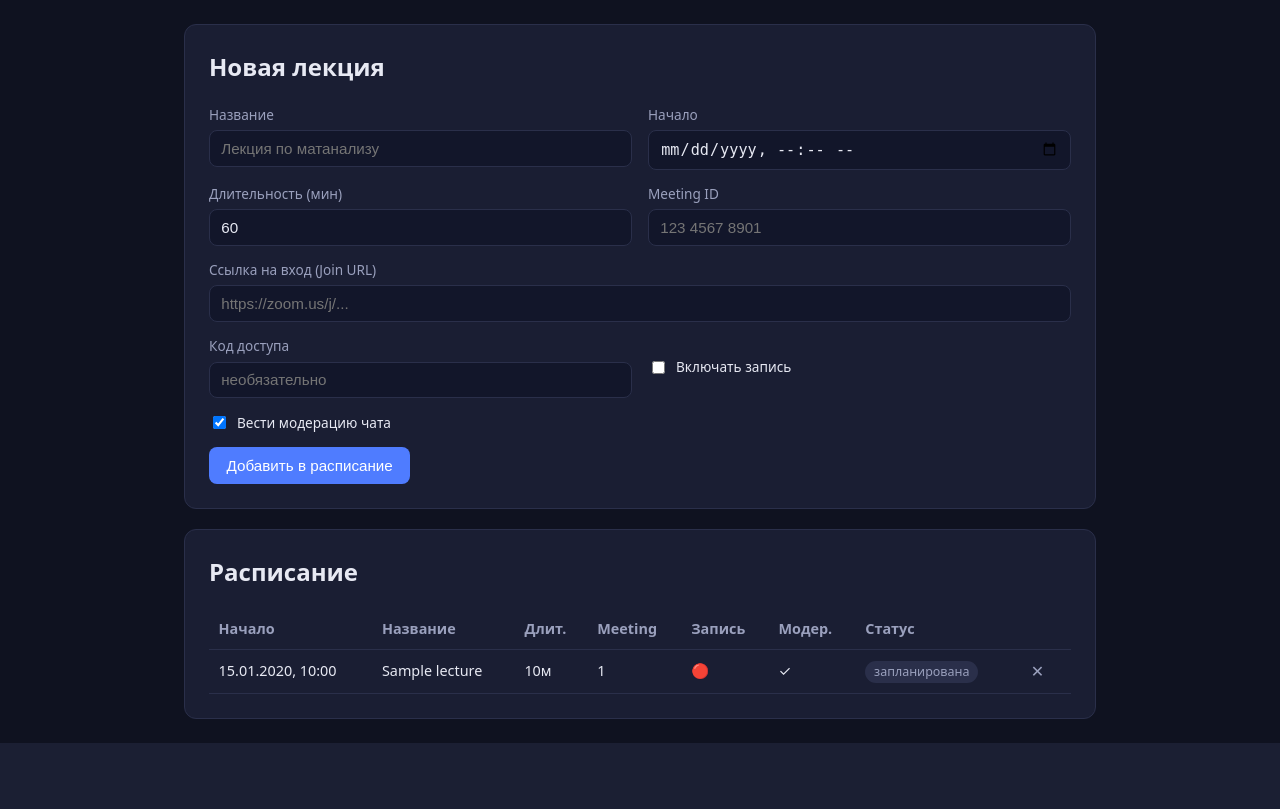
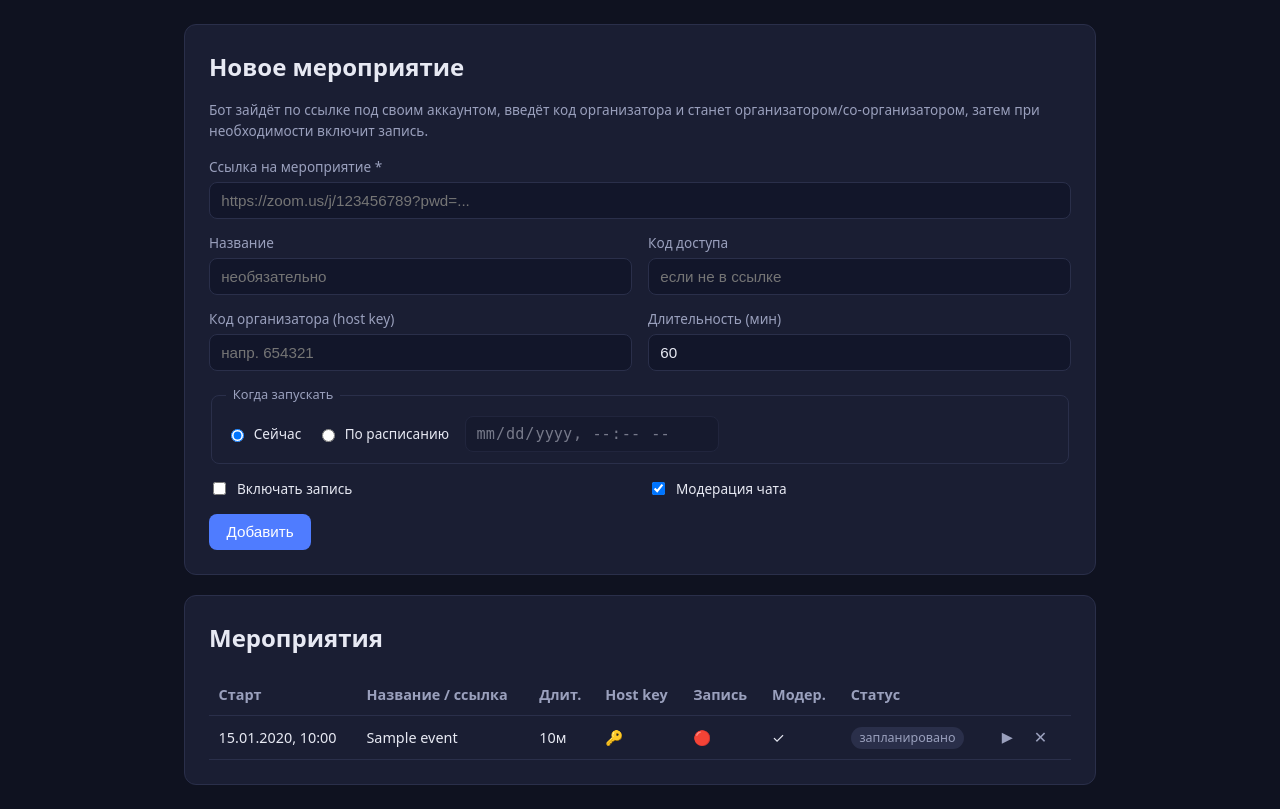
Before and after one commit to telenokpetr/myvibedev, a FastAPI app: page / in a window 1280 px wide. Shown: the part 63-872 px from the top of the page. Before the commit the page ends 806 px from the top, so only its background shows below. Run offline with FastAPI, Linux system fonts and the light colour scheme; tables that the repository leaves empty hold one stand-in row (values such as "Sample post").

Commit message:
Этап 2 (переработка): формат «мероприятие» вместо создания митингов
- модель Event: ссылка на конференцию, passcode, host key (код организатора),
  режим «сейчас/по расписанию», флаги записи и модерации, статусы
- API /api/events: CRUD + POST /{id}/start-now, валидация времени
- интерфейс: форма (ссылка + host key + режим), таблица со статусами,
  кнопки «запустить сейчас» и «удалить»
- Zoom REST API убран из плана: бот входит по ссылке и забирает хоста по host key
  через десктоп-клиент, запись — локально через ffmpeg

Co-Authored-By: Claude Opus 4.8 <noreply@anthropic.com>

```diff
--- a/web/app/main.py
+++ b/web/app/main.py
@@ -10,7 +10,7 @@ from sqlalchemy import text
 from app import models  # noqa: F401  (регистрирует таблицы в metadata)
 from app.config import settings
 from app.database import Base, engine
-from app.routers import lectures
+from app.routers import events
 
 BASE_DIR = Path(__file__).resolve().parent
 templates = Jinja2Templates(directory=str(BASE_DIR / "templates"))
@@ -25,7 +25,7 @@ async def lifespan(app: FastAPI):
 
 app = FastAPI(title="Zoom Bot Console", version="0.1.0", lifespan=lifespan)
 
-app.include_router(lectures.router)
+app.include_router(events.router)
 
 static_dir = BASE_DIR / "static"
 static_dir.mkdir(exist_ok=True)
--- a/web/app/static/app.js
+++ b/web/app/static/app.js
@@ -1,16 +1,16 @@
 const STATUS_LABELS = {
-  scheduled: "запланирована",
+  scheduled: "запланировано",
   joining: "подключается",
+  claiming: "берёт хост",
   live: "в эфире",
   recording: "запись",
-  finished: "завершена",
-  canceled: "отменена",
+  finished: "завершено",
+  canceled: "отменено",
   error: "ошибка",
 };
 
 function fmtDate(iso) {
-  const d = new Date(iso);
-  return d.toLocaleString("ru-RU", {
+  return new Date(iso).toLocaleString("ru-RU", {
     day: "2-digit", month: "2-digit", year: "numeric",
     hour: "2-digit", minute: "2-digit",
   });
@@ -22,56 +22,92 @@ function esc(s) {
   }[c]));
 }
 
-async function loadLectures() {
-  const tbody = document.querySelector("#lectures tbody");
+function shortUrl(u) {
   try {
-    const r = await fetch("/api/lectures");
+    const url = new URL(u);
+    return url.host + url.pathname;
+  } catch {
+    return u;
+  }
+}
+
+async function loadEvents() {
+  const tbody = document.querySelector("#events tbody");
+  try {
+    const r = await fetch("/api/events");
     const items = await r.json();
     if (!items.length) {
-      tbody.innerHTML = '<tr><td colspan="8" class="muted">пока пусто — добавьте лекцию выше</td></tr>';
+      tbody.innerHTML = '<tr><td colspan="8" class="muted">пока пусто — добавьте мероприятие выше</td></tr>';
       return;
     }
-    tbody.innerHTML = items.map((l) => `
+    tbody.innerHTML = items.map((e) => {
+      const name = e.title
+        ? esc(e.title)
+        : `<a href="${esc(e.join_url)}" target="_blank" rel="noopener">${esc(shortUrl(e.join_url))}</a>`;
+      return `
       <tr>
-        <td>${fmtDate(l.start_time)}</td>
-        <td>${esc(l.title)}</td>
-        <td>${l.duration_min}м</td>
-        <td>${esc(l.zoom_meeting_id) || "—"}</td>
-        <td>${l.record ? "🔴" : "—"}</td>
-        <td>${l.moderate ? "✓" : "—"}</td>
-        <td><span class="pill pill-${l.status}">${STATUS_LABELS[l.status] || l.status}</span></td>
-        <td><button class="del" data-id="${l.id}" title="Удалить">✕</button></td>
-      </tr>`).join("");
+        <td>${fmtDate(e.start_time)}</td>
+        <td>${name}</td>
+        <td>${e.duration_min}м</td>
+        <td>${e.host_key ? "🔑" : "—"}</td>
+        <td>${e.record ? "🔴" : "—"}</td>
+        <td>${e.moderate ? "✓" : "—"}</td>
+        <td><span class="pill pill-${e.status}">${STATUS_LABELS[e.status] || e.status}</span></td>
+        <td class="row-actions">
+          <button class="run" data-id="${e.id}" title="Запустить сейчас">▶</button>
+          <button class="del" data-id="${e.id}" title="Удалить">✕</button>
+        </td>
+      </tr>`;
+    }).join("");
 
-    tbody.querySelectorAll("button.del").forEach((btn) => {
-      btn.addEventListener("click", () => deleteLecture(btn.dataset.id));
-    });
-  } catch (e) {
+    tbody.querySelectorAll("button.del").forEach((b) =>
+      b.addEventListener("click", () => deleteEvent(b.dataset.id)));
+    tbody.querySelectorAll("button.run").forEach((b) =>
+      b.addEventListener("click", () => startNow(b.dataset.id)));
+  } catch {
     tbody.innerHTML = '<tr><td colspan="8" class="err-cell">не удалось загрузить</td></tr>';
   }
 }
 
-async function deleteLecture(id) {
-  if (!confirm("Удалить лекцию из расписания?")) return;
-  const r = await fetch(`/api/lectures/${id}`, { method: "DELETE" });
-  if (r.ok) loadLectures();
+async function deleteEvent(id) {
+  if (!confirm("Удалить мероприятие?")) return;
+  const r = await fetch(`/api/events/${id}`, { method: "DELETE" });
+  if (r.ok) loadEvents();
 }
 
-document.getElementById("lecture-form").addEventListener("submit", async (e) => {
+async function startNow(id) {
+  if (!confirm("Запустить сейчас? Бот подключится, как только будет готов планировщик и воркер.")) return;
+  const r = await fetch(`/api/events/${id}/start-now`, { method: "POST" });
+  if (r.ok) loadEvents();
+}
+
+// Переключение режима: datetime активно только для «по расписанию».
+const form = document.getElementById("event-form");
+form.querySelectorAll('input[name="mode"]').forEach((radio) => {
+  radio.addEventListener("change", () => {
+    const scheduled = form.mode.value === "scheduled";
+    form.start_time.disabled = !scheduled;
+    form.start_time.required = scheduled;
+  });
+});
+
+form.addEventListener("submit", async (e) => {
   e.preventDefault();
   const f = e.target;
   const msg = document.getElementById("form-msg");
+  const isNow = f.mode.value === "now";
   const payload = {
-    title: f.title.value.trim(),
-    start_time: f.start_time.value,   // "YYYY-MM-DDTHH:MM" — локальное время
+    title: f.title.value.trim() || null,
+    join_url: f.join_url.value.trim(),
+    passcode: f.passcode.value.trim() || null,
+    host_key: f.host_key.value.trim() || null,
     duration_min: Number(f.duration_min.value),
-    zoom_meeting_id: f.zoom_meeting_id.value.trim() || null,
-    zoom_join_url: f.zoom_join_url.value.trim() || null,
-    zoom_passcode: f.zoom_passcode.value.trim() || null,
     record: f.record.checked,
     moderate: f.moderate.checked,
+    start_now: isNow,
+    start_time: isNow ? null : f.start_time.value,
   };
-  const r = await fetch("/api/lectures", {
+  const r = await fetch("/api/events", {
     method: "POST",
     headers: { "Content-Type": "application/json" },
     body: JSON.stringify(payload),
@@ -82,11 +118,13 @@ document.getElementById("lecture-form").addEventListener("submit", async (e) =>
     f.reset();
     f.moderate.checked = true;
     f.duration_min.value = 60;
-    loadLectures();
+    f.start_time.disabled = true;
+    loadEvents();
     setTimeout(() => (msg.textContent = ""), 2500);
   } else {
     const err = await r.json().catch(() => ({}));
-    msg.textContent = "ошибка: " + (err.detail?.[0]?.msg || err.detail || r.status);
+    const detail = Array.isArray(err.detail) ? err.detail[0]?.msg : err.detail;
+    msg.textContent = "ошибка: " + (detail || r.status);
     msg.className = "msg err";
   }
 });
@@ -106,6 +144,6 @@ async function refreshStatus() {
   }
 }
 
-loadLectures();
+loadEvents();
 refreshStatus();
 setInterval(refreshStatus, 5000);
--- a/web/app/static/style.css
+++ b/web/app/static/style.css
@@ -124,6 +124,42 @@ button.del:hover { color: var(--err); }
 .pill-canceled { background: #2a2f4a; color: var(--muted); }
 .pill-error { background: rgba(231,76,60,.18); color: var(--err); }
 
+.hint { font-size: 0.85rem; color: var(--muted); margin: -0.3rem 0 1rem; }
+
+/* Режим запуска */
+fieldset.mode {
+  border: 1px solid #2a2f4a;
+  border-radius: 8px;
+  padding: 0.7rem 0.9rem;
+  display: flex;
+  align-items: center;
+  gap: 1rem;
+  flex-wrap: wrap;
+}
+fieldset.mode legend { color: var(--muted); font-size: 0.8rem; padding: 0 0.4rem; }
+label.radio { flex-direction: row; align-items: center; gap: 0.4rem; color: var(--text); }
+fieldset.mode input[type="datetime-local"] {
+  background: #12162a;
+  border: 1px solid #2a2f4a;
+  border-radius: 8px;
+  padding: 0.45rem 0.6rem;
+  color: var(--text);
+}
+fieldset.mode input[type="datetime-local"]:disabled { opacity: 0.45; }
+
+td a { color: var(--accent); text-decoration: none; }
+td a:hover { text-decoration: underline; }
+
+.row-actions { display: flex; gap: 0.3rem; }
+button.run {
+  background: transparent;
+  color: var(--muted);
+  padding: 0.2rem 0.5rem;
+  font-size: 0.9rem;
+}
+button.run:hover { color: var(--ok); }
+.pill-claiming { background: rgba(79,124,255,.18); color: var(--accent); }
+
 @media (max-width: 640px) {
   .grid { grid-template-columns: 1fr; }
 }
--- a/web/app/templates/index.html
+++ b/web/app/templates/index.html
@@ -3,7 +3,7 @@
 <head>
   <meta charset="utf-8">
   <meta name="viewport" content="width=device-width, initial-scale=1">
-  <title>Zoom Bot Console — расписание</title>
+  <title>Zoom Bot Console — мероприятия</title>
   <link rel="stylesheet" href="/static/style.css">
 </head>
 <body>
@@ -14,47 +14,55 @@
 
   <main>
     <section class="card">
-      <h2>Новая лекция</h2>
-      <form id="lecture-form" class="grid">
+      <h2>Новое мероприятие</h2>
+      <p class="hint">Бот зайдёт по ссылке под своим аккаунтом, введёт код организатора
+         и станет организатором/со-организатором, затем при необходимости включит запись.</p>
+      <form id="event-form" class="grid">
+        <label class="wide">Ссылка на мероприятие *
+          <input name="join_url" required placeholder="https://zoom.us/j/123456789?pwd=...">
+        </label>
         <label>Название
-          <input name="title" required maxlength="255" placeholder="Лекция по матанализу">
+          <input name="title" maxlength="255" placeholder="необязательно">
         </label>
-        <label>Начало
-          <input name="start_time" type="datetime-local" required>
+        <label>Код доступа
+          <input name="passcode" placeholder="если не в ссылке">
+        </label>
+        <label>Код организатора (host key)
+          <input name="host_key" maxlength="32" placeholder="напр. 654321">
         </label>
         <label>Длительность (мин)
           <input name="duration_min" type="number" min="1" max="1440" value="60" required>
         </label>
-        <label>Meeting ID
-          <input name="zoom_meeting_id" placeholder="123 4567 8901">
-        </label>
-        <label class="wide">Ссылка на вход (Join URL)
-          <input name="zoom_join_url" placeholder="https://zoom.us/j/...">
-        </label>
-        <label>Код доступа
-          <input name="zoom_passcode" placeholder="необязательно">
-        </label>
+
+        <fieldset class="wide mode">
+          <legend>Когда запускать</legend>
+          <label class="radio"><input type="radio" name="mode" value="now" checked> Сейчас</label>
+          <label class="radio"><input type="radio" name="mode" value="scheduled"> По расписанию</label>
+          <input name="start_time" type="datetime-local" disabled>
+        </fieldset>
+
         <label class="check">
           <input name="record" type="checkbox"> Включать запись
         </label>
         <label class="check">
-          <input name="moderate" type="checkbox" checked> Вести модерацию чата
+          <input name="moderate" type="checkbox" checked> Модерация чата
         </label>
+
         <div class="actions wide">
-          <button type="submit">Добавить в расписание</button>
+          <button type="submit">Добавить</button>
           <span id="form-msg" class="msg"></span>
         </div>
       </form>
     </section>
 
     <section class="card">
-      <h2>Расписание</h2>
+      <h2>Мероприятия</h2>
       <div class="table-wrap">
-        <table id="lectures">
+        <table id="events">
           <thead>
             <tr>
-              <th>Начало</th><th>Название</th><th>Длит.</th>
-              <th>Meeting</th><th>Запись</th><th>Модер.</th>
+              <th>Старт</th><th>Название / ссылка</th><th>Длит.</th>
+              <th>Host key</th><th>Запись</th><th>Модер.</th>
               <th>Статус</th><th></th>
             </tr>
           </thead>
```
Also changed, not shown: web/app/models.py (+24 -19 lines), web/app/routers/events.py (added, +76 -0 lines), web/app/routers/lectures.py (deleted, +0 -54 lines), web/app/schemas.py (+27 -19 lines), README.md.
